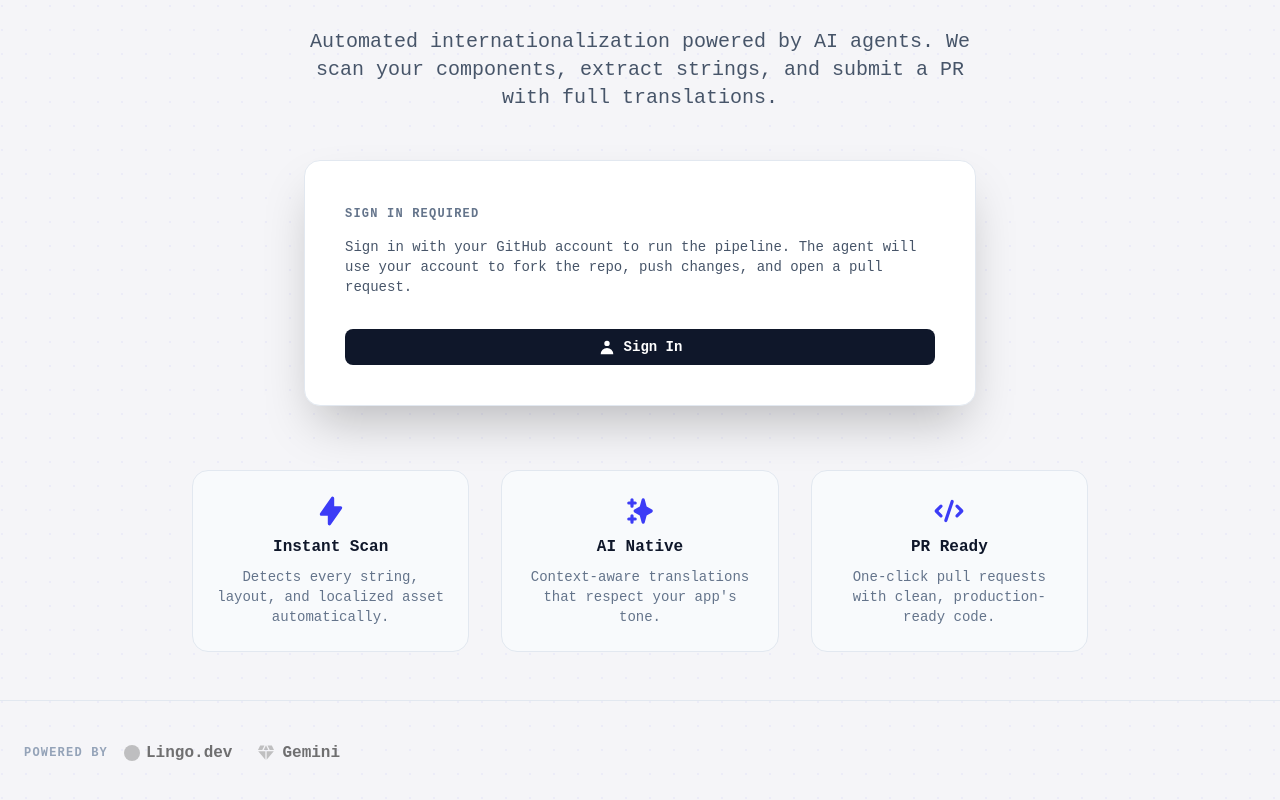
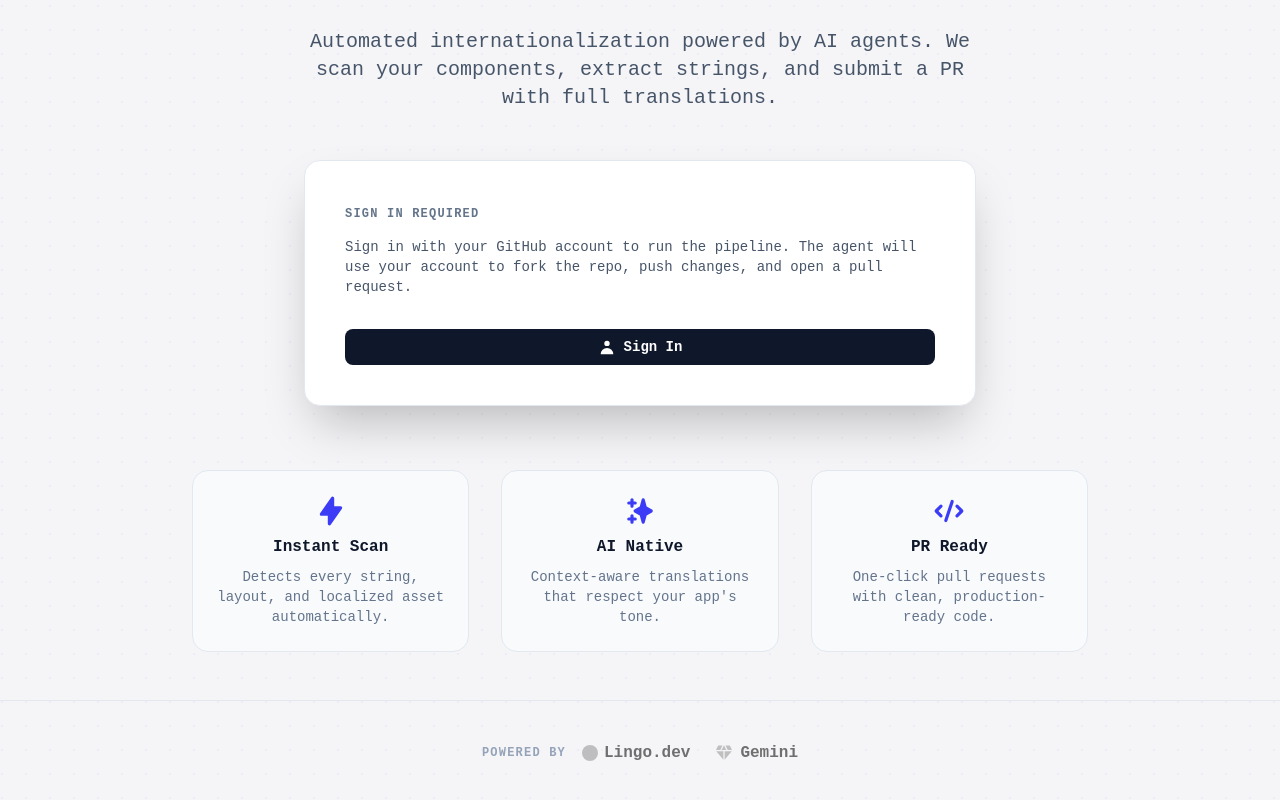
Before and after one commit to solomonadzape95/lexis, a Next.js app: page / in a window 1280 px wide. Shown: the part 284-1084 px from the top of the page. Built offline with nearby package versions, Linux system fonts and the light colour scheme; no server answers.

Commit message:
style(page): adjust footer alignment for improved layout consistency

```diff
--- a/app/page.tsx
+++ b/app/page.tsx
@@ -85,7 +85,7 @@ export default async function HomePage() {
 
       {/* Footer */}
       <footer className="mt-auto py-8 sm:py-10 px-4 sm:px-6 border-t border-slate-200 dark:border-slate-800">
-        <div className="max-w-7xl mx-auto flex flex-col md:flex-row items-center justify-between gap-4 sm:gap-6 text-center md:text-left">
+        <div className="max-w-7xl mx-auto flex flex-col md:flex-row items-center justify-center gap-4 sm:gap-6 text-center md:text-left">
           <div className="flex flex-col sm:flex-row items-center gap-3 sm:gap-4">
             <span className="text-xs font-semibold text-slate-400 uppercase tracking-widest">
               Powered by
```
